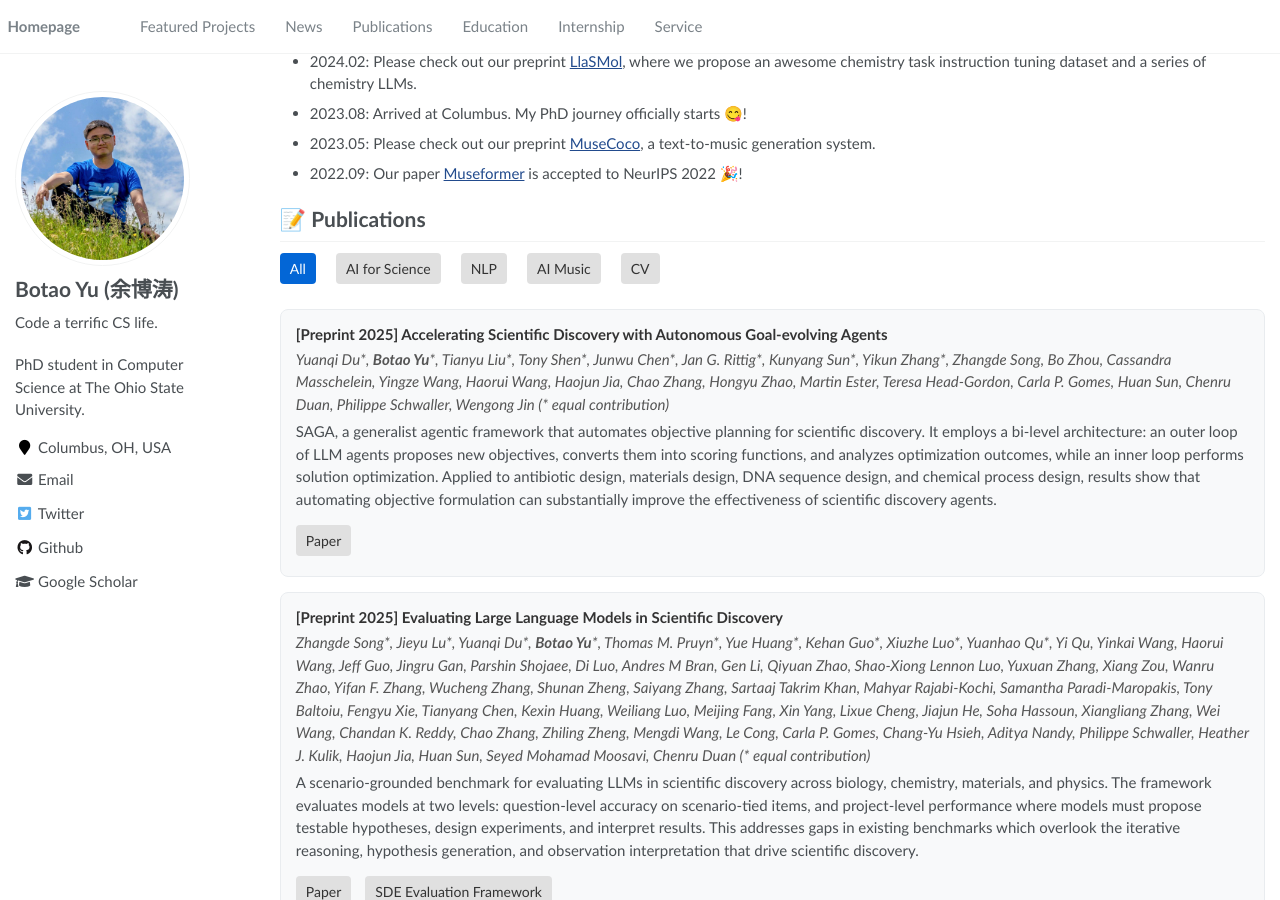
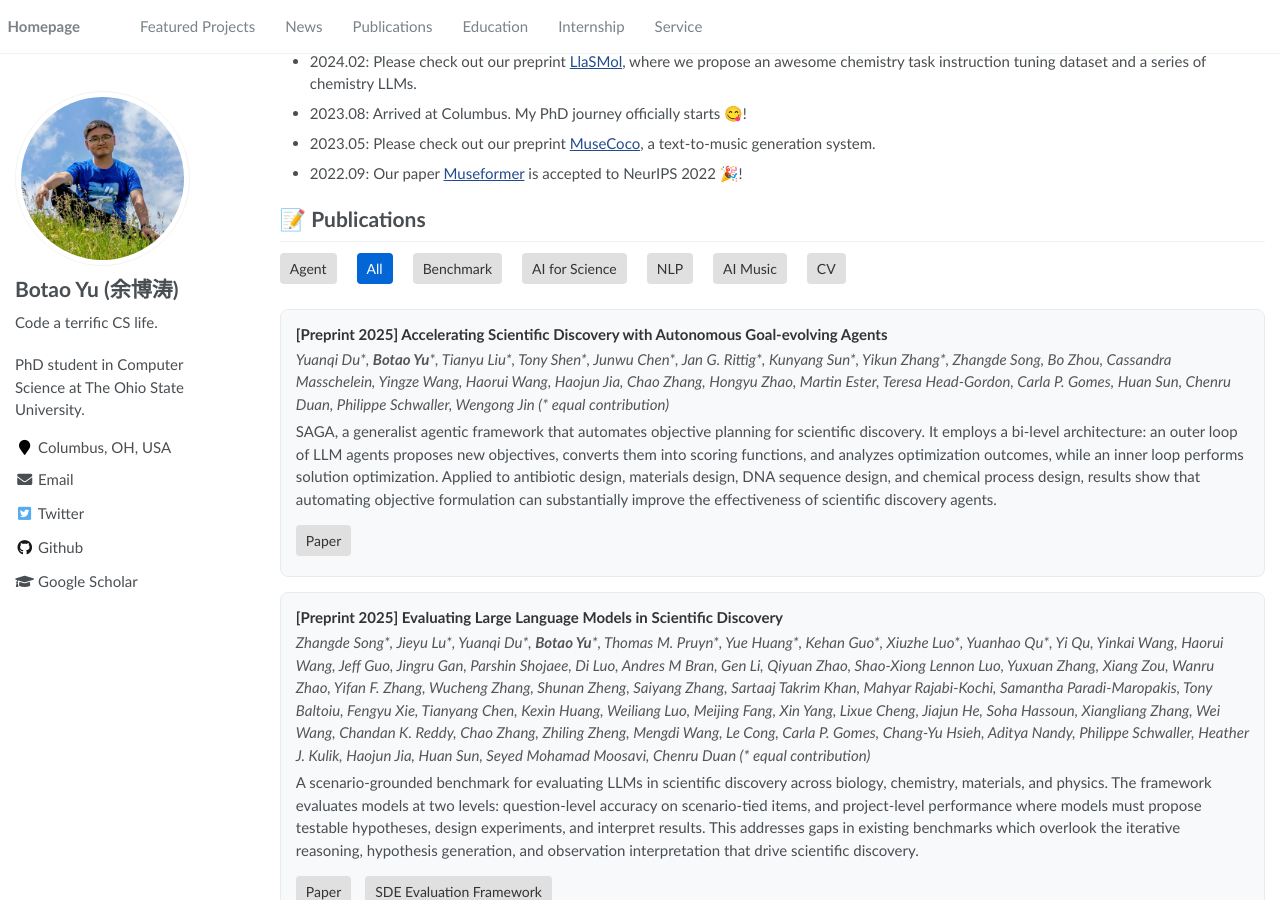
Before and after one commit to btyu/btyu.github.io, a Jekyll site: the page built from _pages/about.md, in a window 1280 px wide and 900 px high, scrolled down 1857 px. Built offline with Jekyll 4.4.1, drawn with Linux system fonts in a browser that asks for light colours.

Commit message:
Add Agent and Benchmark keyword filters with publication tags
Added two new keyword buttons to Publications section:
- Agent: placed first in button list
- Benchmark: placed third (after All)

Tagged publications with appropriate keywords:
Agent (8 papers): SAGA, SDE, LARC, Mind2Web 2, AutoSDT, ChemToolAgent,
  ScienceAgentBench
Benchmark (5 papers): SDE, Mind2Web 2, ScienceAgentBench, MMMU-Pro, MMMU

Both new buttons work with existing JavaScript filtering functionality.

```diff
--- a/_pages/about.md
+++ b/_pages/about.md
@@ -141,7 +141,9 @@ I also have experience in natural language processing, information extraction, m
 # 📝 Publications
 
 <div class="keyword-buttons">
+  <button class="keyword-btn" data-keyword="agent">Agent</button>
   <button class="keyword-btn" data-keyword="all">All</button>
+  <button class="keyword-btn" data-keyword="benchmark">Benchmark</button>
   <button class="keyword-btn" data-keyword="ai-science">AI for Science</button>
   <button class="keyword-btn" data-keyword="nlp">NLP</button>
   <button class="keyword-btn" data-keyword="ai-music">AI Music</button>
@@ -161,7 +163,7 @@ I also have experience in natural language processing, information extraction, m
   <ul>
 
     <span class='anchor' id='pub-saga'></span>
-    <li class="publication" data-keywords="ai-science nlp" data-first-author="true">
+    <li class="publication" data-keywords="agent ai-science nlp" data-first-author="true">
       <h3>[Preprint 2025] Accelerating Scientific Discovery with Autonomous Goal-evolving Agents</h3>
       <div class="authors">Yuanqi Du*, <strong>Botao Yu</strong>*, Tianyu Liu*, Tony Shen*, Junwu Chen*, Jan G. Rittig*, Kunyang Sun*, Yikun Zhang*, Zhangde Song, Bo Zhou, Cassandra Masschelein, Yingze Wang, Haorui Wang, Haojun Jia, Chao Zhang, Hongyu Zhao, Martin Ester, Teresa Head-Gordon, Carla P. Gomes, Huan Sun, Chenru Duan, Philippe Schwaller, Wengong Jin (* equal contribution)</div>
       <div class="description">SAGA, a generalist agentic framework that automates objective planning for scientific discovery. It employs a bi-level architecture: an outer loop of LLM agents proposes new objectives, converts them into scoring functions, and analyzes optimization outcomes, while an inner loop performs solution optimization. Applied to antibiotic design, materials design, DNA sequence design, and chemical process design, results show that automating objective formulation can substantially improve the effectiveness of scientific discovery agents.</div>
@@ -171,7 +173,7 @@ I also have experience in natural language processing, information extraction, m
     </li>
 
     <span class='anchor' id='pub-sde'></span>
-    <li class="publication" data-keywords="ai-science nlp" data-first-author="true">
+    <li class="publication" data-keywords="agent benchmark ai-science nlp" data-first-author="true">
       <h3>[Preprint 2025] Evaluating Large Language Models in Scientific Discovery</h3>
       <div class="authors">Zhangde Song*, Jieyu Lu*, Yuanqi Du*, <strong>Botao Yu</strong>*, Thomas M. Pruyn*, Yue Huang*, Kehan Guo*, Xiuzhe Luo*, Yuanhao Qu*, Yi Qu, Yinkai Wang, Haorui Wang, Jeff Guo, Jingru Gan, Parshin Shojaee, Di Luo, Andres M Bran, Gen Li, Qiyuan Zhao, Shao-Xiong Lennon Luo, Yuxuan Zhang, Xiang Zou, Wanru Zhao, Yifan F. Zhang, Wucheng Zhang, Shunan Zheng, Saiyang Zhang, Sartaaj Takrim Khan, Mahyar Rajabi-Kochi, Samantha Paradi-Maropakis, Tony Baltoiu, Fengyu Xie, Tianyang Chen, Kexin Huang, Weiliang Luo, Meijing Fang, Xin Yang, Lixue Cheng, Jiajun He, Soha Hassoun, Xiangliang Zhang, Wei Wang, Chandan K. Reddy, Chao Zhang, Zhiling Zheng, Mengdi Wang, Le Cong, Carla P. Gomes, Chang-Yu Hsieh, Aditya Nandy, Philippe Schwaller, Heather J. Kulik, Haojun Jia, Huan Sun, Seyed Mohamad Moosavi, Chenru Duan (* equal contribution)</div>
       <div class="description">A scenario-grounded benchmark for evaluating LLMs in scientific discovery across biology, chemistry, materials, and physics. The framework evaluates models at two levels: question-level accuracy on scenario-tied items, and project-level performance where models must propose testable hypotheses, design experiments, and interpret results. This addresses gaps in existing benchmarks which overlook the iterative reasoning, hypothesis generation, and observation interpretation that drive scientific discovery.</div>
@@ -182,7 +184,7 @@ I also have experience in natural language processing, information extraction, m
     </li>
 
     <span class='anchor' id='pub-larc'></span>
-    <li class="publication" data-keywords="ai-science nlp" data-first-author="false">
+    <li class="publication" data-keywords="agent ai-science nlp" data-first-author="false">
       <h3>[AIAS 2025] LARC: Towards Human-level Constrained Retrosynthesis Planning through an Agentic Framework</h3>
       <div class="award">🏆 Best Paper Award at AIAS 2025</div>
       <div class="authors">Frazier N. Baker, Daniel Adu-Ampratwum, Reza Averly, <strong>Botao Yu</strong>, Huan Sun, Xia Ning</div>
@@ -194,7 +196,7 @@ I also have experience in natural language processing, information extraction, m
     </li>
 
     <span class='anchor' id='pub-m2w2'></span>
-    <li class="publication" data-keywords="nlp cv" data-first-author="false">
+    <li class="publication" data-keywords="agent benchmark nlp cv" data-first-author="false">
       <h3>[NeurIPS 2025] Mind2Web 2: Evaluating Agentic Search with Agent-as-a-Judge</h3>
       <div class="authors">Boyu Gou*, Zanming Huang*, Yuting Ning*, Yu Gu, Michael Lin, Weijian Qi, Andrei Kopanev, <strong>Botao Yu</strong>, Bernal Jiménez Gutiérrez, Yiheng Shu, Chan Hee Song, Jiaman Wu, Shijie Chen, Hanane Nour Moussa, Tianshu Zhang, Jian Xie, Yifei Li, Tianci Xue, Zeyi Liao, Kai Zhang, Boyuan Zheng, Zhaowei Cai, Viktor Rozgic, Morteza Ziyadi, Huan Sun, Yu Su (* equal contribution)</div>
       <div class="description">we introduce Mind2Web 2, a benchmark of 130 realistic, high-quality, and long-horizon tasks that require real-time web browsing and extensive information synthesis, constructed with over 1,000 hours of human labor.</div>
@@ -208,7 +210,7 @@ I also have experience in natural language processing, information extraction, m
     </li>
 
     <span class='anchor' id='pub-autosdt'></span>
-    <li class="publication" data-keywords="ai-science nlp" data-first-author="false">
+    <li class="publication" data-keywords="agent ai-science nlp" data-first-author="false">
       <h3>[EMNLP 2025] AutoSDT: Scaling Data-Driven Discovery Tasks Toward Open Co-Scientists</h3>
       <div class="award">🏆 Best Paper Award at the LLM for Scientific Discovery workshop @ COLM 2025</div>
       <div class="authors">Yifei Li*, Hanane Nour Moussa*, Ziru Chen, Shijie Chen, <strong>Botao Yu</strong>, Mingyi Xue, Benjamin Burns, Tzu-Yao Chiu, Vishal Dey, Zitong Lu, Chen Wei, Qianheng Zhang, Tianyu Zhang, Song Gao, Xuhui Huang, Xia Ning, Nesreen K. Ahmed, Ali Payani, Huan Sun (* equal contribution)</div>
@@ -232,7 +234,7 @@ I also have experience in natural language processing, information extraction, m
     </li>
 
     <span class='anchor' id='pub-chemtoolagent'></span>
-    <li class="publication" data-keywords="ai-science nlp" data-first-author="true">
+    <li class="publication" data-keywords="agent ai-science nlp" data-first-author="true">
       <h3>[NAACL 2025 Findings] ChemToolAgent: The Impact of Tools on Language Agents for Chemistry Problem Solving</h3>
       <div class="authors"><strong>Botao Yu</strong>, Frazier N. Baker*, Ziru Chen*, Garrett Herb, Boyu Gou, Daniel Adu-Ampratwum, Xia Ning, Huan Sun (* equal contribution)</div>
       <div class="description">A systematic investigation into when and how tools help language agents. Using chemistry as a testbed, we reveal that tools don't always improve performance and can introduce new error modes. Our analysis uncovers fundamental challenges in tool selection, error propagation, and multi-step reasoning that apply broadly to tool-using agent systems.</div>
@@ -245,7 +247,7 @@ I also have experience in natural language processing, information extraction, m
     </li>
 
     <span class='anchor' id='pub-scienceagentbench'></span>
-    <li class="publication" data-keywords="ai-science nlp">
+    <li class="publication" data-keywords="agent benchmark ai-science nlp">
       <h3>[ICLR 2025] ScienceAgentBench: Toward Rigorous Assessment of Language Agents for Data-Driven Scientific Discovery</h3>
       <div class="authors">Ziru Chen, Shijie Chen, Yuting Ning, Qianheng Zhang, Boshi Wang, <strong>Botao Yu</strong>, Yifei Li, Zeyi Liao, Chen Wei, Zitong Lu, Vishal Dey, Mingyi Xue, Frazier N. Baker, Benjamin Burns, Daniel Adu-Ampratwum, Xuhui Huang, Xia Ning, Song Gao, Yu Su, Huan Sun</div>
       <div class="description">The study introduces a benchmark for evaluating language models in scientific discovery, using 102 tasks from peer-reviewed publications and expert validation. It reveals current limitations in code generation, highlighting the need for rigorous task assessments.</div>
@@ -258,7 +260,7 @@ I also have experience in natural language processing, information extraction, m
     </li>
 
     <span class='anchor' id='pub-mmmupro'></span>
-    <li class="publication" data-keywords="nlp cv">
+    <li class="publication" data-keywords="benchmark nlp cv">
       <h3>[ACL 2025] MMMU-Pro: A More Robust Multi-discipline Multimodal Understanding Benchmark</h3>
       <div class="authors">Xiang Yue*, Tianyu Zheng*, Yuansheng Ni*, Yubo Wang, Kai Zhang, Shengbang Tong, Yuxuan Sun, Ming Yin, <strong>Botao Yu</strong>, Ge Zhang, Huan Sun, Yu Su, Wenhu Chen, Graham Neubig (* equal contribution)</div>
       <div class="description">An enhanced version of MMMU featuring full-vision evaluation for multi-discipline multimodal understanding.</div>
@@ -285,7 +287,7 @@ I also have experience in natural language processing, information extraction, m
     </li>
 
     <span class='anchor' id='pub-mmmu'></span>
-    <li class="publication" data-keywords="nlp cv">
+    <li class="publication" data-keywords="benchmark nlp cv">
       <h3>[CVPR 2024 Oral] MMMU: A Massive Multi-discipline Multimodal Understanding and Reasoning Benchmark for Expert AGI</h3>
       <div class="authors">Xiang Yue*, Yuansheng Ni*, Kai Zhang*, Tianyu Zheng*, Ruoqi Liu, Ge Zhang, Samuel Stevens, Dongfu Jiang, Weiming Ren, Yuxuan Sun, Cong Wei, <strong>Botao Yu</strong>, Ruibin Yuan, Renliang Sun, Ming Yin, Boyuan Zheng, Zhenzhu Yang, Yibo Liu, Wenhao Huang, Huan Sun*, Yu Su*, Wenhu Chen* (* core contributors)</div>
       <div class="description">This paper proposes a massive multi-discipline multimodal understanding and reasoning benchmark for expert AGI.</div>
```
